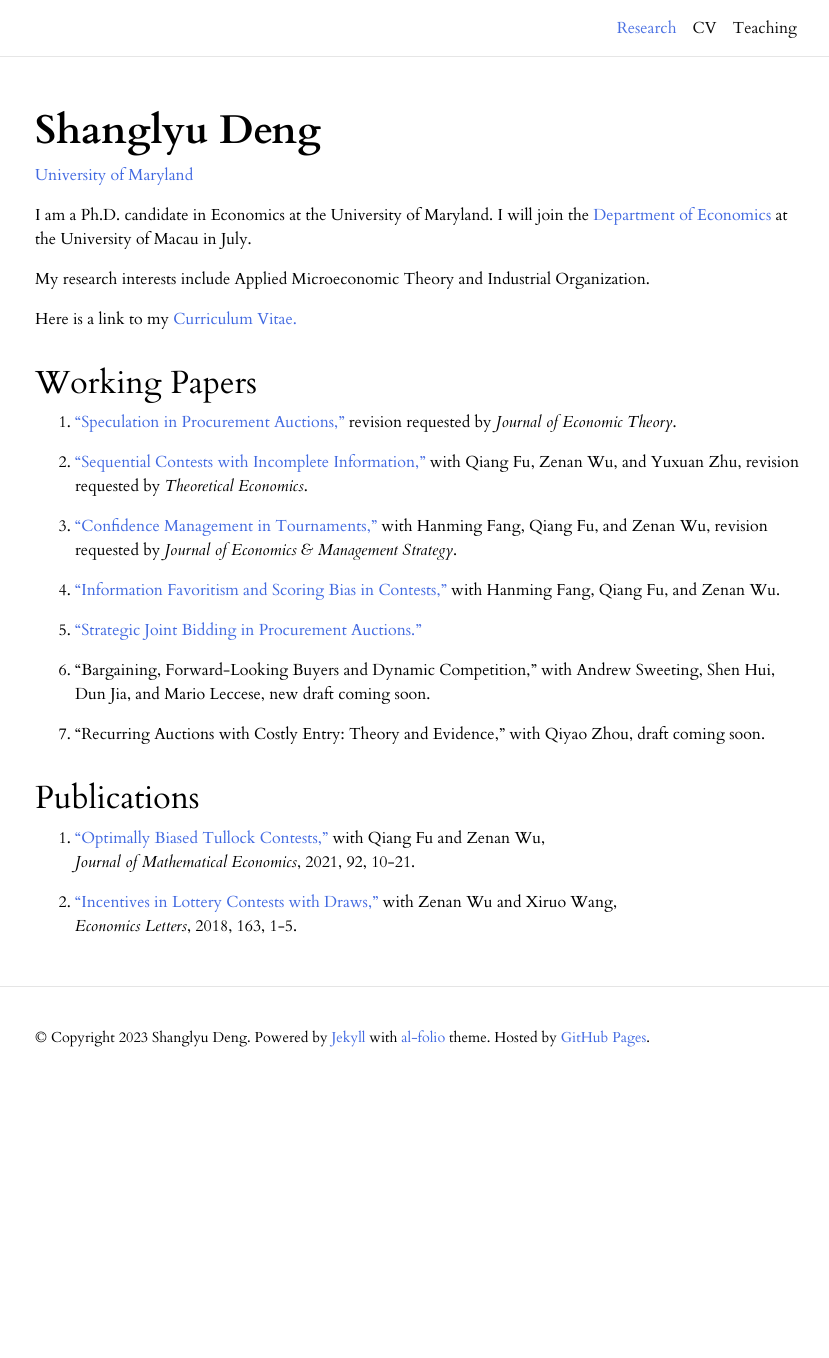
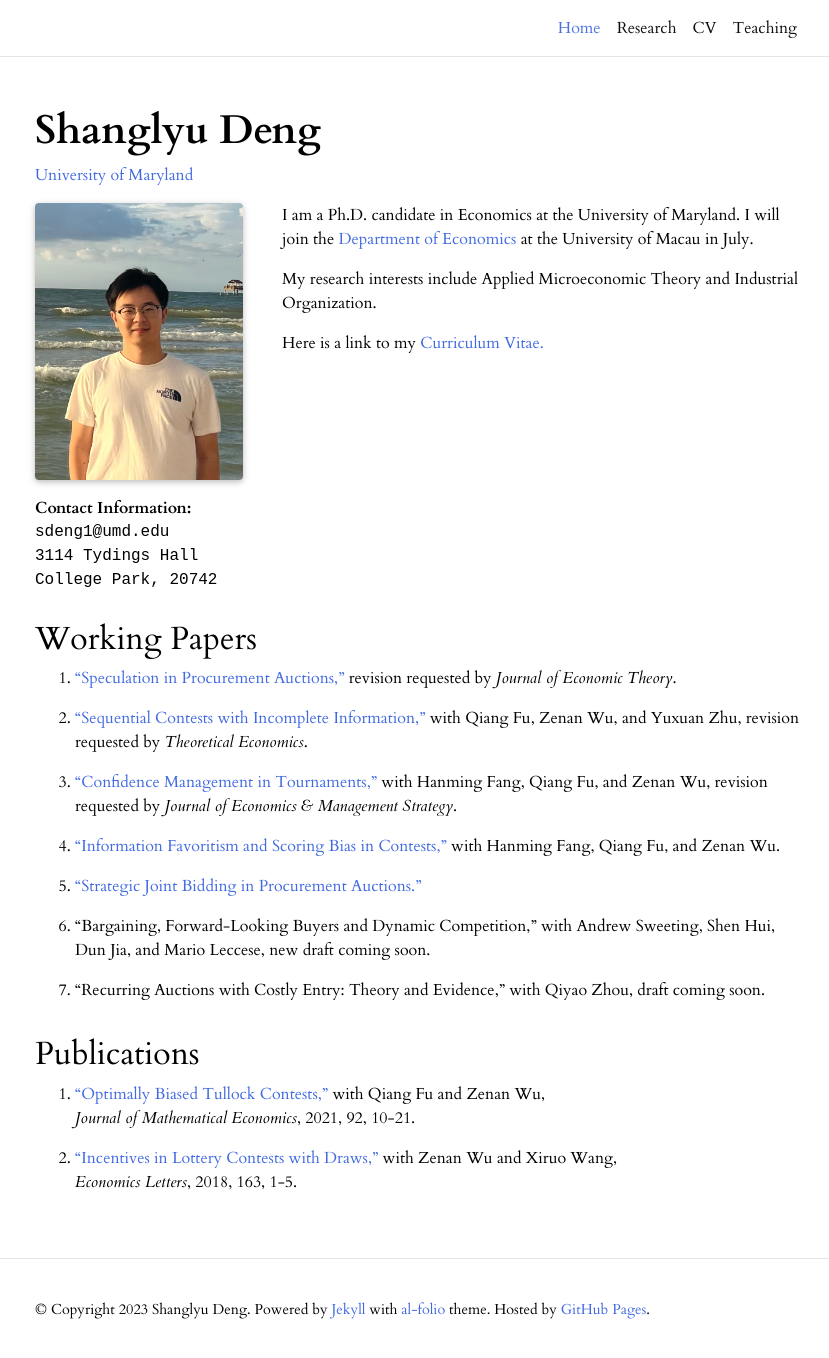
Before and after one commit to shanglyudeng/shanglyudeng.github.io, a Jekyll site: the page built from _pages/about.md, in a window 1280 px wide and 1360 px high. Shown: the whole window, without its empty margins (220-1049 px from the left). Built offline with Jekyll 4.4.1, drawn with Linux system fonts in a browser that asks for light colours; full-size pictures stand in for the smaller copies a plugin makes; comment, search, counter and statistics services are not loaded; a style sheet for code colours, icons or effects is not loaded.

Commit message:
add photo and research tab

```diff
--- a/_includes/header.html
+++ b/_includes/header.html
@@ -88,6 +88,12 @@
                     <span class="sr-only">(current)</span>
                     {%- endif -%}
                   </a>
+                {%- elsif p.title=='Research' -%}
+                  <a class="nav-link" href="/#research">{{ p.title }}
+                    {%- if page.title == p.title -%}
+                    <span class="sr-only">(current)</span>
+                    {%- endif -%}
+                  </a>
                 {%- else %}
                   <a class="nav-link" href="{{ p.url | relative_url }}">{{ p.title }}
                     {%- if page.title == p.title -%}
--- a/_pages/about.md
+++ b/_pages/about.md
@@ -1,18 +1,18 @@
 ---
 layout: about
-title: Research
+title: Home
 permalink: /
 subtitle: <a href='https://econ.umd.edu'>University of Maryland</a>
 
-# profile:
-#   align: right
-#   image: prof_pic.jpg
-#   image_circular: false # crops the image to make it circular
-#   address: >
-#     <p class="font-weight-bold">Contact Information:</p>
-#     <p style="font-family:monospace">3114 Tydings Hall</p>
-#     <p style="font-family:monospace">Department of Economics</p>
-#     <p style="font-family:monospace">University of Maryland</p>
+profile:
+  align: left
+  image: Profile_Img_old.jpg
+  image_circular: false # crops the image to make it circular
+  address: >
+    <p class="font-weight-bold">Contact Information:</p>
+    <p style="font-family:monospace">sdeng1@umd.edu</p>
+    <p style="font-family:monospace">3114 Tydings Hall</p>
+    <p style="font-family:monospace">College Park, 20742</p>
 
 news: false  # includes a list of news items
 selected_papers: false # includes a list of papers marked as "selected={true}"
@@ -34,16 +34,21 @@ Here is a link to my
 </a>
 
 
-<!-- &nbsp;\
+&nbsp;\
+&nbsp;\
+&nbsp;\
+&nbsp;\
+&nbsp;\
+&nbsp;\
 &nbsp;\
 &nbsp;\
 &nbsp;
 
- -->
+
 
 <p style="font-family:Papyrus; font-size:0.5pt;"> &nbsp;</p>
 
-<h2> Working Papers </h2>
+<h2> <a id="research">Working Papers</a> </h2>
 
 1.
 <a href='https://drive.google.com/file/d/16BiQO4juKlCLuWLD3vbwgocy5gQzvOJm/view'>
--- a/_sass/_layout.scss
+++ b/_sass/_layout.scss
@@ -29,7 +29,7 @@ body.sticky-bottom-footer {
 // Profile
 .profile {
   img {
-    width: 100%;
+    width: 90%;
   }
 }
 
```
Also changed, not shown: _pages/_publications.md (deleted, +0 -18 lines), _pages/publications.md (added, +9 -0 lines), assets/img/Profile_Img.jpg (added), assets/img/Profile_Img_old.jpg (added), 1 other file.
